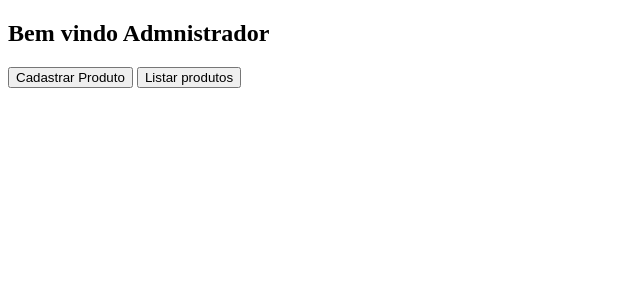
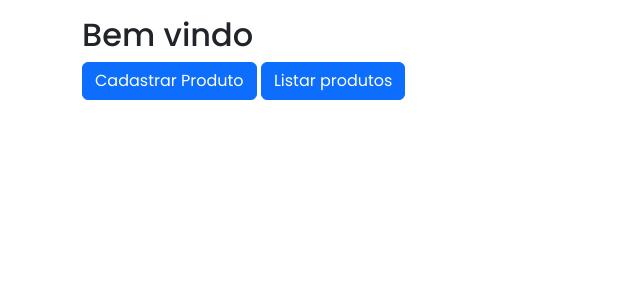
Before and after one commit to thfrod/ticket-manager, a PHP site: page /thfrod/painel_admin.php in a window 1280 px wide. Shown: the top 300 px of the page, without its empty margins (0-640 px from the left). Run offline with PHP 8.4, Linux system fonts and the light colour scheme; a user stored in the database is signed in.

Commit message:
feat: melhora components

```diff
--- a/administrador/login.php
+++ b/administrador/login.php
@@ -1,7 +1,9 @@
 <?php
+$title = 'Login';
 require_once("../shared/head.php");
 ?>
-<body class="login-content">
+
+<body class="login-content d-flex justify-content-center align-items-center">
 
     <form action="processa_login.php" method="post" class="container my-3">
 
--- a/administrador/painel_admin.php
+++ b/administrador/painel_admin.php
@@ -1,29 +1,25 @@
 <?php
+
+$title = 'Painel';
+require_once("../shared/head.php");
 
 session_start();
 
-if(!isset($_SESSION['admin_logado'])) {
+if (!isset($_SESSION['admin_logado'])) {
     //isset, se não estiver definido um adm logado redireciona(header) para a página de login
     header("Location:login.php"); // header direciona para outro lugar
     exit();
 }
 ?>
 
-<!DOCTYPE html>
-<html lang="pt-br">
-<head>
-    <meta charset="UTF-8">
-    <meta http-equiv="X-UA-Compatible" content="IE=edge">
-    <meta name="viewport" content="width=device-width, initial-scale=1.0">
-    <title>Painel do Admnistrador</title>
-</head>
-<body>
-    <h2>Bem vindo Admnistrador</h2>
-    <a href="cadastrar_produto.php">
-    <button>Cadastrar Produto</button></a>
-
-    <a href="listar_produtos.php">
-        <button>Listar produtos</button>
-    </a>
+<body class="my-3">
+    <div class="container">
+        <h2>Bem vindo</h2>
+        <a href="cadastrar_produto.php" class="btn btn-primary">
+            Cadastrar Produto
+        </a>
+        <a href="listar_produtos.php" class="btn btn-primary">
+            Listar produtos
+        </a>
+    </div>
 </body>
-</html>
--- a/assets/css/style.css
+++ b/assets/css/style.css
@@ -13,6 +13,7 @@ html {
 .login-content {
   display: block;
   height: 100%;
+  min-height: 100vh;
 }
 .login-content form {
   margin: 0 auto;
--- a/assets/scss/login.scss
+++ b/assets/scss/login.scss
@@ -1,6 +1,8 @@
 .login-content {
   display: block;
   height: 100%;
+  min-height: 100vh;
+
   form {
     margin: 0 auto;
     max-width: 500px;
--- a/conexao/conexao.php
+++ b/conexao/conexao.php
@@ -11,12 +11,12 @@ $charset = 'utf8mb4';
 $dsn = "mysql:host = $host;dbname=$db;charset=$charset"; // qual driver de BD será usado, no caso (mysql)
 
 // criando a conexão com o BD através do PDO
-try{ // tratamento de exceções, erros
+try { // tratamento de exceções, erros
 
 
-$pdo = new PDO($dsn, $user, $pass); // criando um objeto
+    $pdo = new PDO($dsn, $user, $pass); // criando um objeto
 
-}catch (PDOException $e ){// se houver erro vai ser capturado pelo catch e será feito o tratamento pelo PDO, se houver erro sera enviado para $e
+} catch (PDOException $e) { // se houver erro vai ser capturado pelo catch e será feito o tratamento pelo PDO, se houver erro sera enviado para $e
 
     echo "Erro ao tentar conectar o banco de dados <p> " . $e;
 }
--- a/shared/footer.php
+++ b/shared/footer.php
@@ -1,4 +1,3 @@
 <footer class="container text-center">
     <p>&copy; Bravo Tickets</p>
 </footer>
-</body>
--- a/shared/head.php
+++ b/shared/head.php
@@ -1,10 +1,14 @@
 <!DOCTYPE html>
 <html lang="pt-br">
+
 <head>
     <meta charset="UTF-8">
     <meta http-equiv="X-UA-Compatible" content="IE=edge">
     <meta name="viewport" content="width=device-width, initial-scale=1.0">
-    <link href="https://cdn.jsdelivr.net/npm/bootstrap@5.3.2/dist/css/bootstrap.min.css" rel="stylesheet" integrity="sha384-T3c6CoIi6uLrA9TneNEoa7RxnatzjcDSCmG1MXxSR1GAsXEV/Dwwykc2MPK8M2HN" crossorigin="anonymous">
-    <link rel="stylesheet" href="/assets/css/style.css">
-    <title>Bravo Tickets</title>
+    <link href="https://cdn.jsdelivr.net/npm/bootstrap@5.3.2/dist/css/bootstrap.min.css" rel="stylesheet"
+        integrity="sha384-T3c6CoIi6uLrA9TneNEoa7RxnatzjcDSCmG1MXxSR1GAsXEV/Dwwykc2MPK8M2HN" crossorigin="anonymous">
+    <link rel="stylesheet" href="../assets/css/style.css">
+    <title>
+        <?php echo $title ?> - Bravo Tickets
+    </title>
 </head>
```
Also changed, not shown: administrador/cadastrar_produto.php (+26 -30 lines), administrador/processa_login.php (line endings or trailing spaces), 1 other file. Lines whose indentation alone changed are shown as unchanged.
